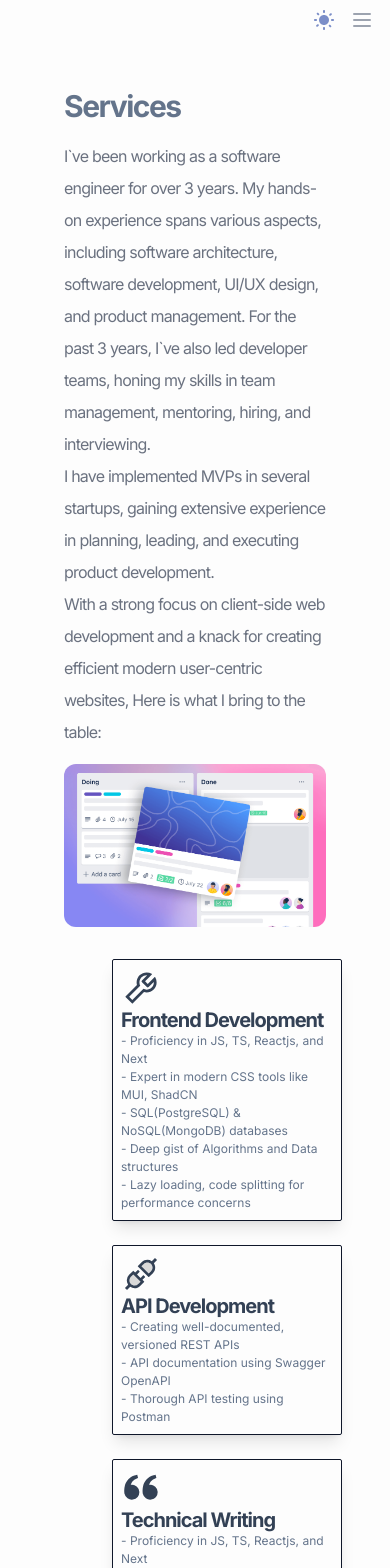
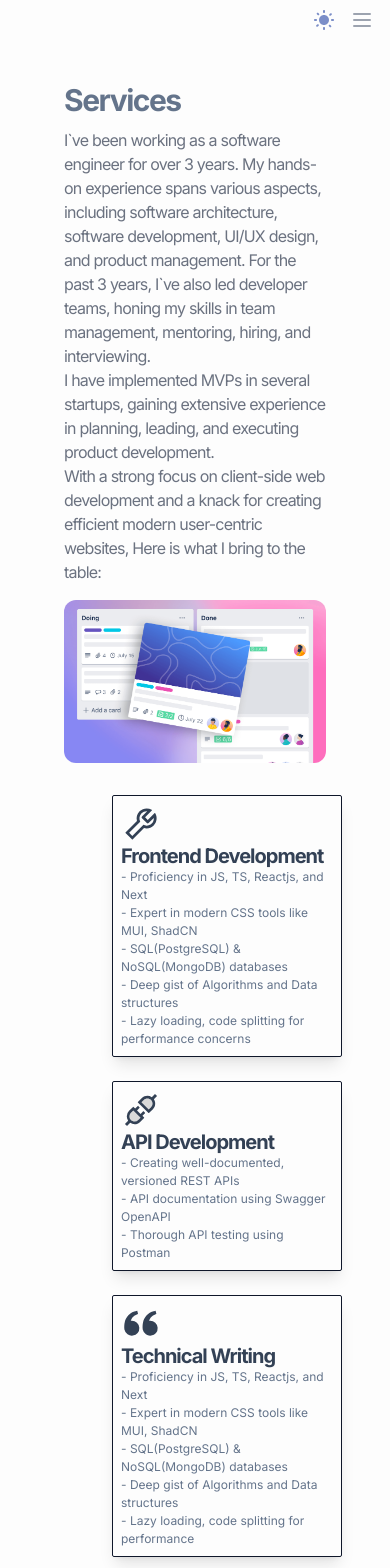
Before and after one commit to Brucedevnairobi/portfolio-website, a Next.js app: page /daas in a window 390 px wide. Shown: the part 40-1608 px from the top of the page. Built offline with nearby package versions, Linux system fonts and the light colour scheme.

Commit message:
Some increase in height changes

```diff
--- a/app/daas/page.tsx
+++ b/app/daas/page.tsx
@@ -10,11 +10,11 @@ const page = () => {
         <NavBar />
       </nav>
       <div className="pl-16 h-screen">
-        <h1 className="text-3xl md:text-6xl tracking-tighter leading-12 font-bold  pt-12 text-slate-500">
+        <h1 className="text-3xl md:text-6xl tracking-tighter leading-6 font-bold  pt-12 text-slate-500">
           Services
         </h1>
         <div className="flex flex-col md:flex-row pr-16">
-          <p className=" leading-8 tracking-tighter text-gray-500  my-4 md:w-[800px]">
+          <p className=" leading-6 tracking-tighter text-gray-500  my-4 md:w-[800px]">
             I`ve been working as a software engineer for over 3 years. My
             hands-on experience spans various aspects, including software
             architecture, software development, UI/UX design, and product
@@ -36,9 +36,9 @@ const page = () => {
             className=" rounded-xl"
           />
         </div>
-        <section className="mx-12 gap-2 items-center flex-col md:flex-row flex pt-8">
+        <section className="mx-12 gap-2 items-center flex-col md:flex-row flex pt-8 pb-20">
           <div className="w-full md:w-1/3 border-[1px] border-slate-900 hover:cursor-pointer rounded-sm p-2 mb-4 shadow-lg mx-auto">
-            <AiOutlineTool className="h-10 w-10 text-slate-700" />
+            <AiOutlineTool className="h-10 w-10 text-slate-700 " />
             <h3 className="text-xl font-bold text-slate-700 leading-6 tracking-tighter">
               Frontend Development
             </h3>
--- a/app/page.tsx
+++ b/app/page.tsx
@@ -138,7 +138,7 @@ export default function Home() {
               users.
               <br />
               <br />
-              Taken programming more seriously after joining college, working as
+              Taken programming more seriously after joining campus, working as
               a freelance technical writer, while pursuing Applied Statistics
               objectively to utilize modern statistical techniques in software
               development.
```
